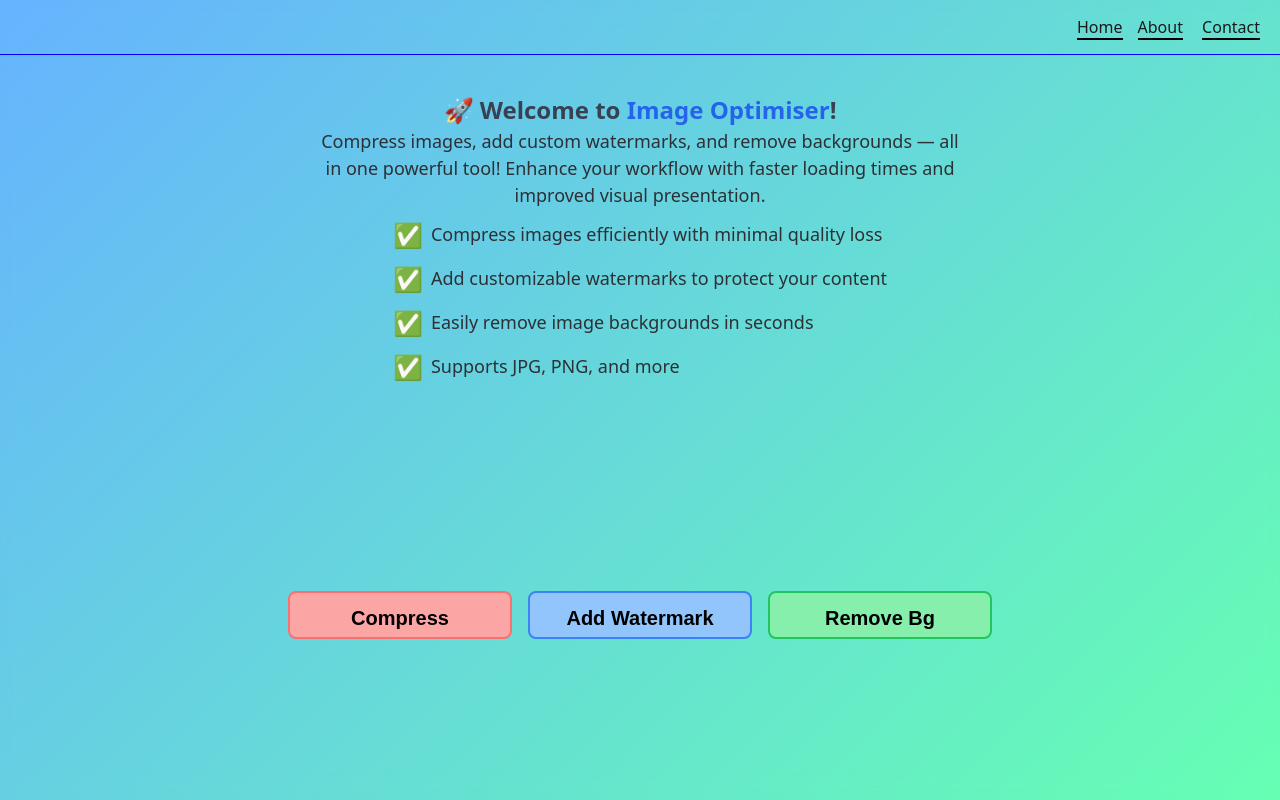
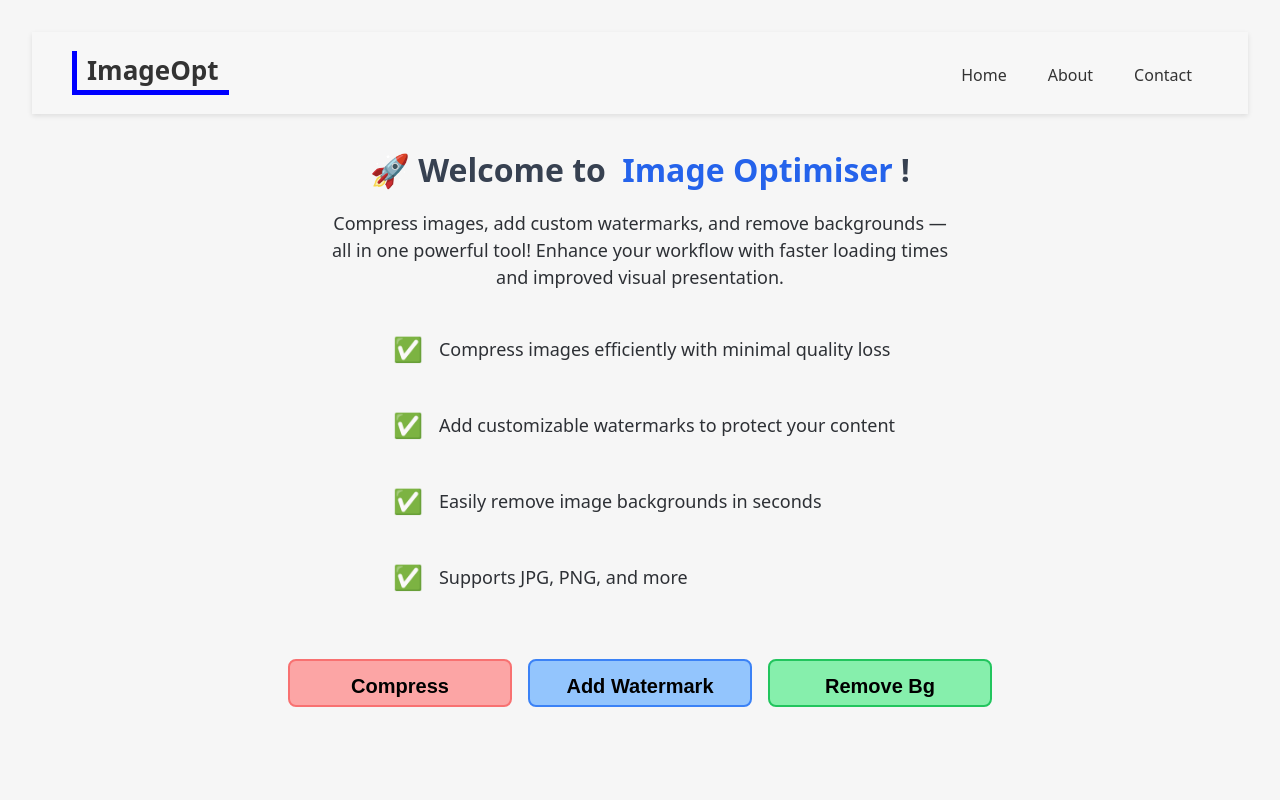
Before and after one commit to SatenderK04/Image-Optimizer, a React (Vite) app in the folder Client/: page / in a window 1280 px wide. Built offline with nearby package versions, Linux system fonts and the light colour scheme.

Commit message:
UI changes

```diff
--- a/Client/src/App.css
+++ b/Client/src/App.css
@@ -1,17 +1,10 @@
 @import "tailwindcss";
 * {
-  padding: 0;
+  padding: 0.5rem;
   margin: 0;
   box-sizing: border-box;
 }
 
 body {
-  background: linear-gradient(
-    135deg,
-    rgba(0, 128, 255, 0.6),
-    rgba(0, 255, 128, 0.6)
-  );
-  backdrop-filter: blur(10px);
-  /* border-radius: 15px; */
-  /* box-shadow: 0 4px 15px rgba(0, 0, 0, 0.2);  */
+  background: #f6f6f6;
 }
--- a/Client/src/components/BackButton.jsx
+++ b/Client/src/components/BackButton.jsx
@@ -8,8 +8,8 @@ const BackButton = () => {
     navigate("/");
   };
   return (
-    <div className="back-button" onClick={handleOnClick}>
-      <FaArrowLeft className="arrow-icon" />
+    <div className="back-btn" onClick={handleOnClick}>
+      <FaArrowLeft className="arrow-icon" size={"2rem"} />
     </div>
   );
 };
--- a/Client/src/components/Header.jsx
+++ b/Client/src/components/Header.jsx
@@ -1,15 +1,35 @@
-import React from "react";
+import React, { useState } from "react";
 import "../css/header.css";
-import { Link } from "react-router-dom"; // For navigation
+import { Link } from "react-router-dom";
 
 const Header = () => {
+  const [menuOpen, setMenuOpen] = useState(false);
+
+  const toggleMenu = () => {
+    setMenuOpen((prev) => !prev);
+  };
+
   return (
     <header className="header">
-      <nav className="options">
-        <a href="#">Home</a>
-        <Link to="/about">About</Link>{" "}
-        {/*Link tag prevents full page reloding */}
-        <a href="mailto:satenderk1204@gmail.com?subject=Contact%20Me">
+      <Link to="/" className="site-title">
+        ImageOpt
+      </Link>
+
+      <div className="menu-icon" onClick={toggleMenu}>
+        &#9776; {/* Unicode hamburger icon */}
+      </div>
+
+      <nav className={`options ${menuOpen ? "show" : ""}`}>
+        <Link to="/" onClick={() => setMenuOpen(false)}>
+          Home
+        </Link>
+        <Link to="/about" onClick={() => setMenuOpen(false)}>
+          About
+        </Link>
+        <a
+          href="mailto:satenderk1204@gmail.com?subject=Contact%20Me"
+          onClick={() => setMenuOpen(false)}
+        >
           Contact
         </a>
       </nav>
--- a/Client/src/css/about.css
+++ b/Client/src/css/about.css
@@ -12,6 +12,7 @@
 .about-container h1 {
   font-size: 2.5rem;
   margin-bottom: 20px;
+  font-weight: 600;
 }
 
 .about-container p {
@@ -20,14 +21,14 @@
 }
 
 .about-container ul {
+  list-style-type: disc;
   text-align: left;
-  margin: 20px auto;
-  padding: 0;
-  list-style: none;
+  margin: 20px;
+  /*   list-style: none; */
 }
 
 .about-container ul li {
-  padding: 8px 0;
+  padding: 8px 0px;
   font-size: 1.1rem;
   border-bottom: 1px solid rgba(255, 255, 255, 0.3);
 }
--- a/Client/src/css/addWatermark.css
+++ b/Client/src/css/addWatermark.css
@@ -3,23 +3,31 @@
   justify-content: space-evenly;
   align-items: center;
   width: 70vw;
-  /* height: 80vh; */
   border: 1px solid black;
   border-radius: 10px;
   background-color: #fff;
   margin: auto;
   min-height: 85vh;
   overflow: hidden;
-  /* border: 1px solid red;+ */
+  padding: 1rem;
+}
+
+/* Responsive layout for screens below 1024px */
+@media (max-width: 1024px) {
+  .container {
+    flex-direction: column;
+    width: 90vw; /* Optional: make it more mobile-friendly */
+    padding: 1rem; /* Optional: add spacing */
+  }
 }
 
 .upload-section,
 .options-section {
-  width: 45%;
+  width: 100%;
   padding: 10px 20px;
   border-radius: 8px;
-  background-color: #f9fafb;
-  border: 1px solid black;
+  /* background-color: #f9fafb; */
+  /* border: 1px solid black; */
   /* box-shadow: 0 4px 15px rgba(0, 0, 0, 0.1); */
   max-height: 100%;
 
@@ -29,7 +37,8 @@
   display: flex;
   align-items: center;
   justify-content: center;
-  width: 25rem;
+  width: 100%;
+  text-align: center;
   height: auto;
   min-height: 300px;
 }
--- a/Client/src/css/header.css
+++ b/Client/src/css/header.css
@@ -1,58 +1,95 @@
+/* General Header Styling */
 .header {
   display: flex;
+  justify-content: space-between;
   align-items: center;
-  justify-content: flex-end;
-  border-bottom: 1px solid blue;
-  color: black;
-  padding: 15px 20px;
-  /* box-shadow: 0 4px 8px rgba(0, 0, 0, 0.3); */
+  padding: 15px 40px;
+  background-color: #f7f7f7;
+  box-shadow: 0 2px 5px rgba(0, 0, 0, 0.1);
+  position: sticky;
+  top: 0;
+  z-index: 100;
 }
 
-.header a {
-  border-bottom: 2px solid black;
+/* Logo or Title */
+.site-title {
+  font-size: 26px;
+  font-weight: 600;
+  color: #333;
+  padding: 0px 10px;
+  text-decoration: none;
+  border-left: 5px solid blue;
+  border-bottom: 5px solid blue;
 }
 
-.back-button {
+/* Navigation Options */
+.options {
   display: flex;
-  align-items: center;
-  justify-content: center;
-  width: 50px;
-  height: 50px;
-  background-color: #fff;
-  border: 1px solid black;
-  border-radius: 50%;
-  cursor: pointer;
-  transition: background-color 0.3s ease;
-  position: absolute;
-  top: 2%;
-  left: 1%;
-}
-
-.back-button:hover {
-  background-color: #000;
-  color: #fff;
-}
-.back-button:hover .arrow-icon {
-  color: white;
-}
-.arrow-icon {
-  color: #000;
-  font-size: 20px;
-}
-
-.title {
-  font-size: 24px;
-  font-weight: bold;
+  gap: 25px;
 }
 
 .options a {
-  color: #1a1a1a;
-  margin-left: 15px;
+  color: #333;
   text-decoration: none;
-  transition: color 0.3s ease;
+  font-weight: 500;
+  font-size: 16px;
+  position: relative;
+  padding-bottom: 4px;
+  transition: all 0.3s ease;
+}
+
+/* Stylish underline on hover */
+.options a::after {
+  content: "";
+  position: absolute;
+  width: 0;
+  height: 2px;
+  left: 0;
+  bottom: 0;
+  background-color: blue;
+  transition: width 0.3s ease;
+}
+
+.options a:hover::after {
+  width: 100%;
 }
 
 .options a:hover {
-  font-weight: 500;
-  color: black;
+  color: blue;
 }
+
+/* Hide menu icon by default */
+.menu-icon {
+  display: none;
+  cursor: pointer;
+  font-size: 24px;
+  color: #333;
+}
+
+/* Responsive layout for small screens */
+@media (max-width: 550px) {
+  .options {
+    display: none;
+    flex-direction: column;
+    background-color: #f7f7f7;
+    position: absolute;
+    top: 60px;
+    right: 0;
+    width: 100%;
+    padding: 10px 20px;
+    box-shadow: 0 4px 6px rgba(0, 0, 0, 0.1);
+  }
+
+  .options.show {
+    display: flex;
+  }
+
+  .menu-icon {
+    display: block;
+  }
+
+  .header {
+    flex-direction: row;
+    justify-content: space-between;
+  }
+}
--- a/Client/src/css/home.css
+++ b/Client/src/css/home.css
@@ -1,27 +1,22 @@
 .home-container {
-  height: 100vh;
-  width: 100vw;
-  /* background-color: #d1d5db; */
   display: flex;
   flex-direction: column;
   justify-content: center;
+  padding-bottom: 1rem;
 }
 
 .content-container {
-  max-width: 100%;
-  height: 50vh;
-  /* background: linear-gradient(to right, #d1d5db, #e5e7eb); */
   display: flex;
   flex-direction: column;
   align-items: center;
   justify-content: center;
   text-align: center;
   padding: 1.5rem;
-  /* box-shadow: 0 4px 10px rgba(0, 0, 0, 0.2); */
   border-radius: 12px;
 }
 
 .title {
+  text-align: center;
   font-weight: bold;
   font-size: 2rem;
   color: #374151;
@@ -42,6 +37,7 @@
   list-style: none;
   color: #2d3035;
   font-size: 1.125rem;
+  text-align: left;
 }
 
 .features-list li {
@@ -57,11 +53,10 @@
 }
 
 .btn-container {
-  height: 50vh;
-  width: 100%;
   display: flex;
   align-items: center;
   justify-content: center;
+  flex-wrap: wrap;
   gap: 1rem;
 }
 
@@ -76,6 +71,19 @@
   font-size: 1.25rem;
   cursor: pointer;
   transition: background-color 300ms ease-in-out;
+}
+
+/* Responsive style for small screens */
+@media (max-width: 500px) {
+  .btn {
+    height: 2.5rem;
+    width: 10rem;
+    font-size: 0.85rem;
+    padding: 0.5rem 1rem;
+  }
+  .title {
+    font-size: 1.5rem;
+  }
 }
 
 .compress-btn {
--- a/Client/src/css/imageCompress.css
+++ b/Client/src/css/imageCompress.css
@@ -133,3 +133,16 @@
   background: #15803d;
   transform: translateY(-2px);
 }
+
+.back-btn {
+  margin-top: 1rem;
+  margin-left: 1rem;
+  /* position: absolute; */
+  font-size: 1.5rem;
+  border: 1px solid black;
+  display: inline-block;
+  padding: 1rem;
+  border-radius: 50%;
+  top: 1rem;
+  cursor: pointer;
+}
--- a/Client/src/css/removeBg.css
+++ b/Client/src/css/removeBg.css
@@ -3,13 +3,14 @@
   flex-direction: column;
   align-items: center;
   justify-content: center;
-  max-width: 500px;
+  max-width: 800px;
   margin: 1rem auto;
   padding: 1rem 2rem;
   border: 2px solid #ddd;
   border-radius: 10px;
   text-align: center;
   background-color: #f9f9f9;
+  align-self: center;
   min-height: 80vh;
 }
 
@@ -116,7 +117,6 @@
   border: 2px dashed #a3a3a3;
   border-radius: 10px;
   background: #f8fafc;
-  width: 30vw;
   margin-bottom: 1rem;
   padding: 15px;
   cursor: pointer;
```
